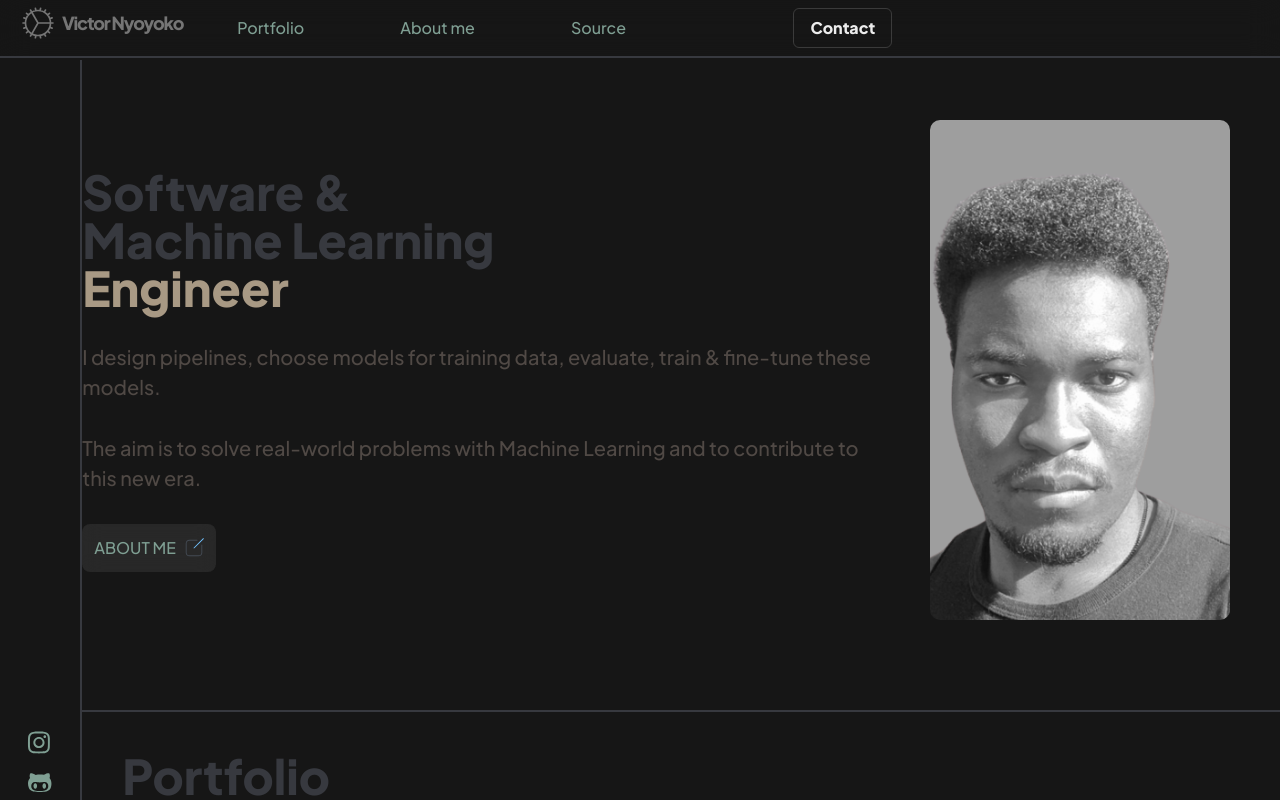
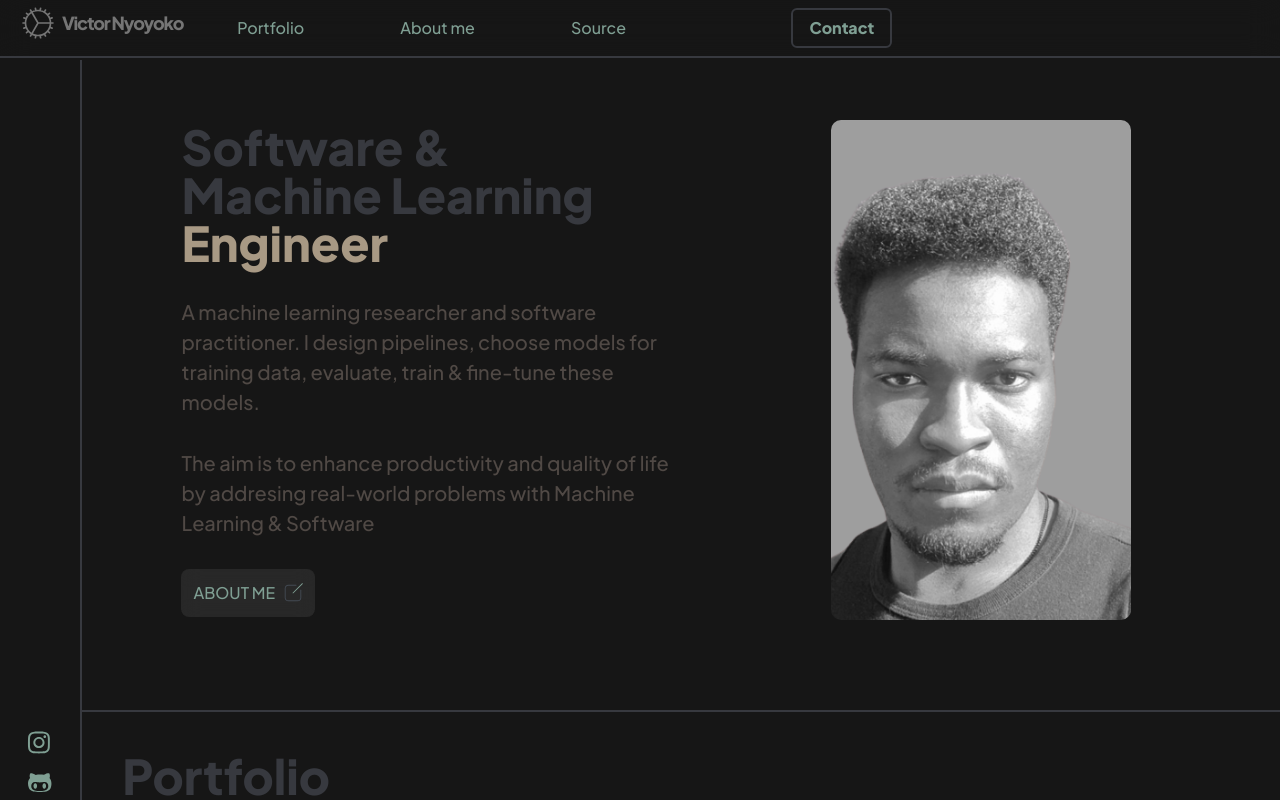
Before and after one commit to g3ar-v/portfolio_vn_, a Next.js app: page / in a window 1280 px wide. Shown: the top 800 px of the page. Built offline with nearby package versions, Linux system fonts and the light colour scheme.

Commit message:
refactor(*): minor changes in typography and styles

```diff
--- a/components/UI/hero.jsx
+++ b/components/UI/hero.jsx
@@ -29,7 +29,7 @@ const Hero = () => {
         alignItems="center"
       >
         <Box
-          maxW={{ base: 'full', md: 'fit-content' }}
+          maxW={{ base: 'full', md: '500px' }}
           // borderRight={`2px solid ${useColorModeValue('#37393F', '#37393F')}`}
         >
           <Heading as="h2" variant="page-title-main" size="2xl">
@@ -43,12 +43,13 @@ const Hero = () => {
           </Heading>
           <Box position="relative" display="block" boxSizing="border-box">
             <Text variant="outline-s" size="md" mb="31px" mt="30px">
-              I design pipelines, choose models for training data, evaluate,
-              train & fine-tune these models.
+              A machine learning researcher and software practitioner. I design
+              pipelines, choose models for training data, evaluate, train &
+              fine-tune these models.
             </Text>
             <Text variant="outline-s" size="md" mb="31px">
-              The aim is to solve real-world problems with Machine Learning and
-              to contribute to this new era.
+              The aim is to enhance productivity and quality of life by
+              addresing real-world problems with Machine Learning & Software
             </Text>
             <Box
               borderRadius="lg"
--- a/components/navbar.jsx
+++ b/components/navbar.jsx
@@ -44,7 +44,7 @@ const NavItem = ({ href, target, path, children, ...props }) => {
   );
 };
 const ContactButton = () => {
-  return <Button variant="outline">Contact</Button>;
+  return <Button variant="contact-button">Contact</Button>;
 };
 
 const MenuLink = forwardRef((props, ref) => (
--- a/components/svgs.js
+++ b/components/svgs.js
@@ -83,7 +83,7 @@ const ExtLink = () => {
         d="M94,117H34c-12.68,0-23-10.32-23-23V34c0-12.68,10.32-23,23-23h50c1.66,0,3,1.34,3,3s-1.34,3-3,3H34 c-9.37,0-17,7.63-17,17v60c0,9.37,7.63,17,17,17h60c9.37,0,17-7.63,17-17V44c0-1.66,1.34-3,3-3s3,1.34,3,3v50 C117,106.68,106.68,117,94,117z"
       />
       <path
-        fill={`${useColorModeValue('#427b58', '#71c2ff')}`}
+        fill={`${useColorModeValue('#427b58', '#7F9F93')}`}
         d="M64,67c-0.77,0-1.54-0.29-2.12-0.88c-1.17-1.17-1.17-3.07,0-4.24l60-60c1.17-1.17,3.07-1.17,4.24,0 c1.17,1.17,1.17,3.07,0,4.24l-60,60C65.54,66.71,64.77,67,64,67z"
       />
     </svg>
--- a/styles/theme.js
+++ b/styles/theme.js
@@ -111,8 +111,6 @@ const components = {
     variants: {
       'contact-button': {
         color: '#427b58',
-        padding: '39px',
-        borderRadius: 0,
         borderWidth: '2px',
         borderColor: '#37393F',
         _dark: {
```
